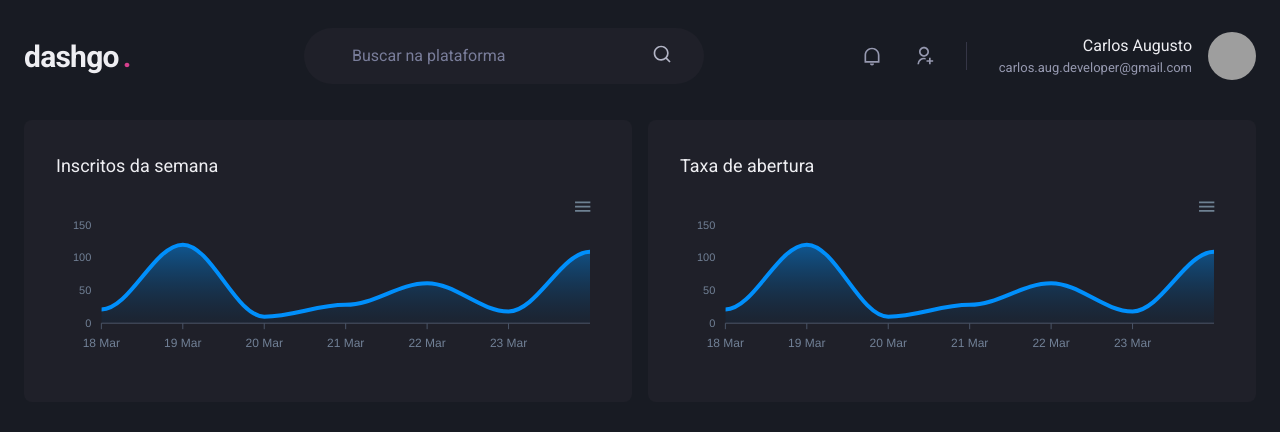
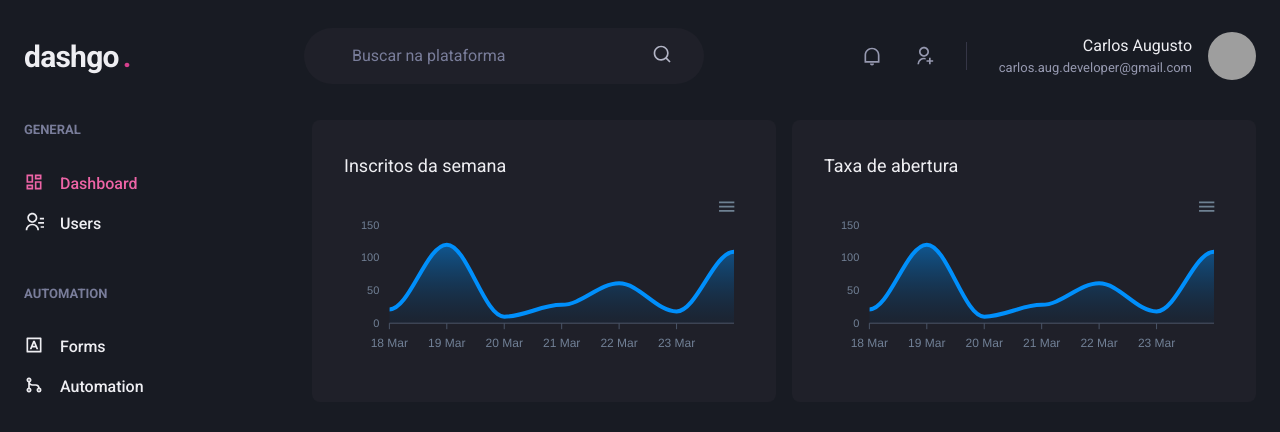
Before and after one commit to Jackie098/ignite-dashgo, a Next.js app: page /dashboard in a window 1280 px wide. Shown: the top 432 px of the page. Built offline with nearby package versions, Linux system fonts and the light colour scheme; grey boxes are pictures that could not be loaded.

Commit message:
feat: added link routing and active link

```diff
--- /dev/null
+++ b/src/components/ActiveLink.tsx
@@ -0,0 +1,35 @@
+import Link, { LinkProps } from "next/link";
+import { useRouter } from "next/router";
+import { ReactElement, cloneElement } from "react";
+
+interface ActiveLinkProps extends LinkProps {
+  children: ReactElement;
+  shouldMatchExactHref?: boolean;
+}
+
+export function ActiveLink({
+  children,
+  shouldMatchExactHref = false,
+  ...rest
+}: ActiveLinkProps) {
+  const { asPath } = useRouter();
+
+  let isActive = false;
+
+  if (shouldMatchExactHref && (asPath === rest.href || asPath === rest.as)) {
+    isActive = true;
+  }
+
+  if (
+    !shouldMatchExactHref &&
+    (asPath.startsWith(String(rest.href)) || asPath.startsWith(String(rest.as)))
+  ) {
+    isActive = true;
+  }
+
+  return (
+    <Link {...rest}>
+      {cloneElement(children, { color: isActive ? "pink.400" : "gray.50" })}
+    </Link>
+  );
+}
--- a/src/components/Sidebar/NavLink.tsx
+++ b/src/components/Sidebar/NavLink.tsx
@@ -1,23 +1,27 @@
 import {
+  Link as ChakraLink,
   LinkProps as ChakraLinkProps,
   Icon,
-  Link,
   Text,
 } from "@chakra-ui/react";
 import { ElementType } from "react";
+import { ActiveLink } from "../ActiveLink";
 
 interface NavLinkProps extends ChakraLinkProps {
   icon: ElementType;
   children: string;
+  href: string;
 }
 
-export function NavLink({ icon, children, ...rest }: NavLinkProps) {
+export function NavLink({ icon, children, href, ...rest }: NavLinkProps) {
   return (
-    <Link display={"flex"} alignContent={"center"} {...rest}>
-      <Icon as={icon} fontSize={20} />
-      <Text ml={4} fontWeight={"medium"}>
-        {children}
-      </Text>
-    </Link>
+    <ActiveLink href={href} passHref>
+      <ChakraLink display={"flex"} alignContent={"center"} {...rest}>
+        <Icon as={icon} fontSize={20} />
+        <Text ml={4} fontWeight={"medium"}>
+          {children}
+        </Text>
+      </ChakraLink>
+    </ActiveLink>
   );
 }
--- a/src/components/Sidebar/SidebarNav.tsx
+++ b/src/components/Sidebar/SidebarNav.tsx
@@ -11,14 +11,22 @@
 export function SidebarNav() {
   return (
     <Stack spacing="12" align="flex-start">
-      <NavSection title="GERAL">
-        <NavLink icon={RiDashboardLine}>Dashboard</NavLink>
-        <NavLink icon={RiContactsLine}>Users</NavLink>
+      <NavSection title="GENERAL">
+        <NavLink icon={RiDashboardLine} href="/dashboard">
+          Dashboard
+        </NavLink>
+        <NavLink icon={RiContactsLine} href="/users">
+          Users
+        </NavLink>
       </NavSection>
 
-      <NavSection title="AUTOMACAO">
-        <NavLink icon={RiInputMethodLine}>Formulários</NavLink>
-        <NavLink icon={RiGitMergeLine}>Automação</NavLink>
+      <NavSection title="AUTOMATION">
+        <NavLink icon={RiInputMethodLine} href="/forms">
+          Forms
+        </NavLink>
+        <NavLink icon={RiGitMergeLine} href="/automation">
+          Automation
+        </NavLink>
       </NavSection>
     </Stack>
   );
--- a/src/components/Sidebar/index.tsx
+++ b/src/components/Sidebar/index.tsx
@@ -6,6 +6,7 @@
   DrawerContent,
   DrawerHeader,
   DrawerOverlay,
+  useBreakpointValue,
 } from "@chakra-ui/react";
 import { SidebarNav } from "./SidebarNav";
 import { useSidebarDrawer } from "@/context/SidebarDrawerContext";
@@ -13,10 +14,10 @@
 export function Sidebar() {
   const { isOpen, onClose } = useSidebarDrawer();
 
-  const isDrawnerSidebar = {
+  const isDrawnerSidebar = useBreakpointValue({
     base: true,
     lg: false,
-  };
+  });
 
   if (isDrawnerSidebar) {
     return (
--- a/src/pages/users/index.tsx
+++ b/src/pages/users/index.tsx
@@ -17,6 +17,7 @@
   Text,
   useBreakpointValue,
 } from "@chakra-ui/react";
+import Link from "next/link";
 import { RiAddLine, RiPencilLine } from "react-icons/ri";
 
 export default function UserList() {
@@ -38,6 +39,7 @@
               Users
             </Heading>
 
+            <Link href={"/users/create"} passHref>
               <Button
                 as="a"
                 size={"sm"}
@@ -47,6 +49,7 @@
               >
                 Create new
               </Button>
+            </Link>
           </Flex>
 
           <Table colorScheme="whiteAlpha">
@@ -63,7 +66,7 @@
             </Thead>
             <Tbody>
               <Tr px={["4", "4", "6"]}>
-                <Td>
+                <Td px={["4", "4", "6"]}>
                   <Checkbox colorScheme="pink" />
                 </Td>
                 <Td>
```
Also changed, not shown: src/pages/users/create.tsx (+7 -1 lines). Lines whose indentation alone changed are shown as unchanged.
